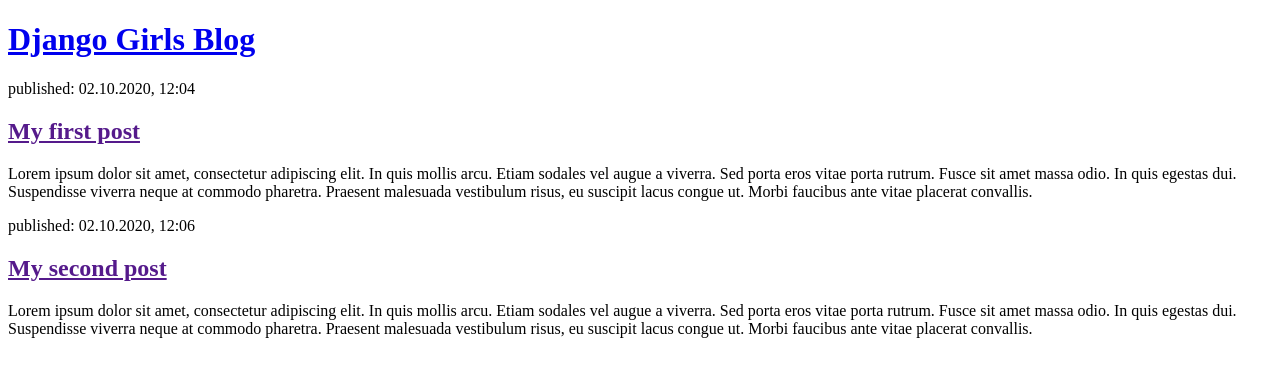
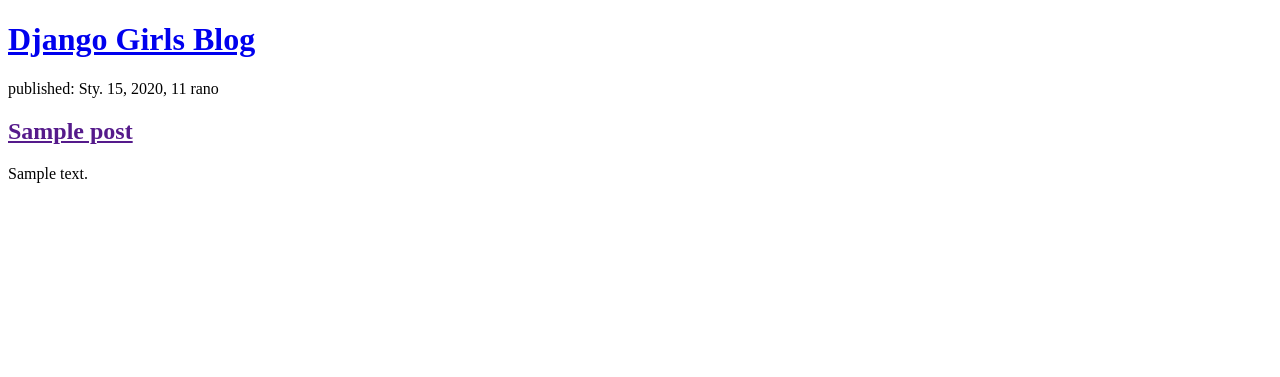
Before and after one commit to ulasob/my-second-blog, a Django app: page / in a window 1280 px wide. Shown: the top 377 px of the page. Run offline with Django 3.2, Linux system fonts and the light colour scheme; tables that the repository leaves empty hold one stand-in row (values such as "Sample post").

Commit message:
Modified templates to display posts from database.

```diff
--- a/blog/templates/blog/post_list.html
+++ b/blog/templates/blog/post_list.html
@@ -8,15 +8,13 @@
     <div>
         <h1><a href="/">Django Girls Blog</a> </h1>
     </div>
-    <div>
-        <p>published: 02.10.2020, 12:04</p>
-        <h2><a href="">My first post</a> </h2>
-        <p>Lorem ipsum dolor sit amet, consectetur adipiscing elit. In quis mollis arcu. Etiam sodales vel augue a viverra. Sed porta eros vitae porta rutrum. Fusce sit amet massa odio. In quis egestas dui. Suspendisse viverra neque at commodo pharetra. Praesent malesuada vestibulum risus, eu suscipit lacus congue ut. Morbi faucibus ante vitae placerat convallis.</p>
-    </div>
-    <div>
-        <p>published: 02.10.2020, 12:06</p>
-        <h2><a href="">My second post</a> </h2>
-        <p>Lorem ipsum dolor sit amet, consectetur adipiscing elit. In quis mollis arcu. Etiam sodales vel augue a viverra. Sed porta eros vitae porta rutrum. Fusce sit amet massa odio. In quis egestas dui. Suspendisse viverra neque at commodo pharetra. Praesent malesuada vestibulum risus, eu suscipit lacus congue ut. Morbi faucibus ante vitae placerat convallis.</p>
-    </div>
+    {% for post in posts %}
+        <div>
+            <p>published: {{ post.published_date }}</p>
+            <h2><a href="">{{ post.title }}</a> </h2>
+            <p>{{ post.text|linebreaksbr }}</p>
+            <!--linebreaksbr zamienia znaczniki nowej linii na akapity -->
+        </div>
+    {% endfor %}
 </body>
 </html>
--- a/blog/views.py
+++ b/blog/views.py
@@ -1,5 +1,8 @@
 from django.shortcuts import render
+from django.utils import timezone
+from .models import Post
 
 
 def post_list(request):
-    return render(request, 'blog/post_list.html', {})
+    posts = Post.objects.filter(published_date__lte=timezone.now()).order_by('published_date')
+    return render(request, 'blog/post_list.html', {'posts': posts})
```
